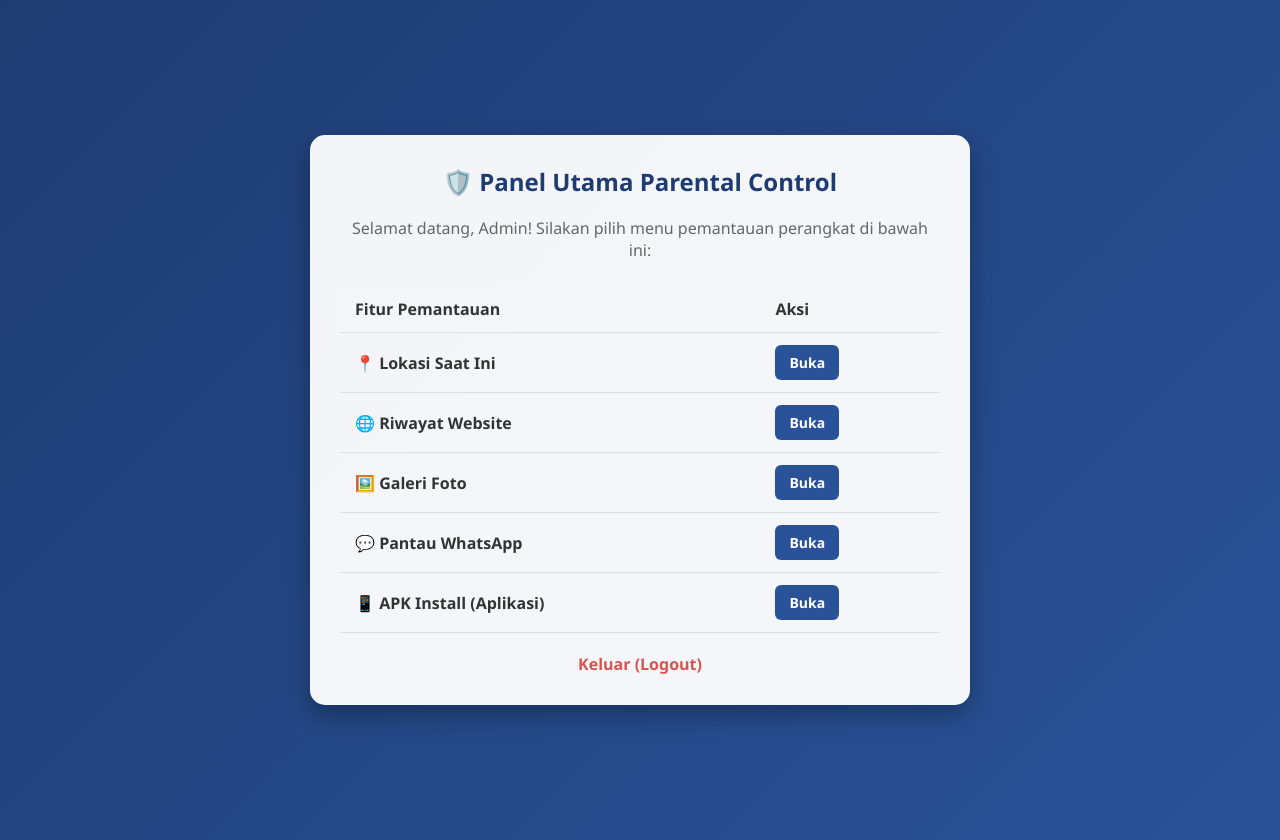
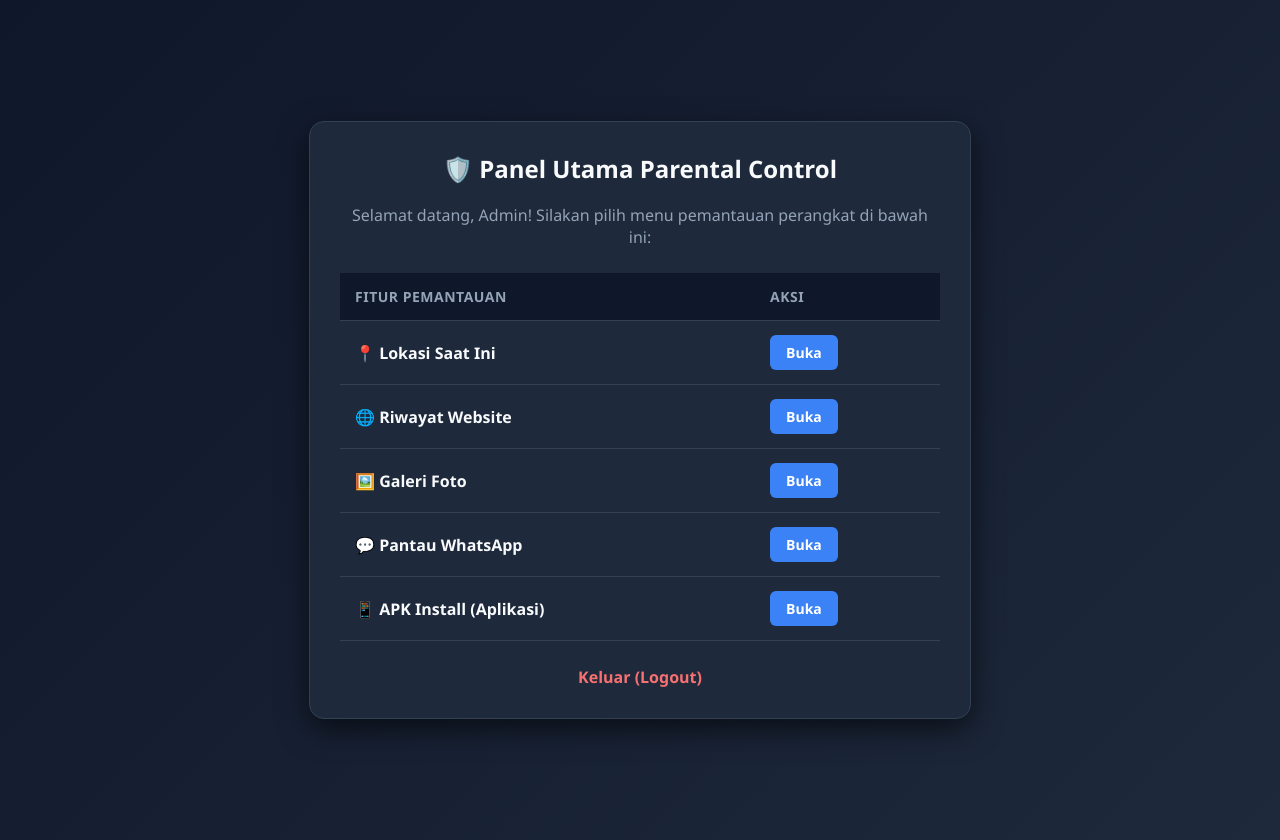
Before and after one commit to jhonycris90258/web-sederhana, a website: page public/dashboard.html in a window 1280 px wide. Drawn offline with Linux system fonts and the light colour scheme.

Commit message:
Update dashboard.html

```diff
--- a/public/dashboard.html
+++ b/public/dashboard.html
@@ -7,26 +7,27 @@
     <style>
         body {
             font-family: 'Segoe UI', Tahoma, Geneva, Verdana, sans-serif;
-            background: linear-gradient(135deg, #1e3c72, #2a5298);
+            background: linear-gradient(135deg, #0f172a, #1e293b);
             margin: 0;
             padding: 20px;
-            color: #fff;
+            color: #f8fafc;
             min-height: 100vh;
             display: flex;
             justify-content: center;
             align-items: center;
         }
         .card {
-            background: rgba(255, 255, 255, 0.95);
-            color: #333;
+            background: #1e293b;
+            color: #f8fafc;
             width: 100%;
             max-width: 600px;
             padding: 30px;
             border-radius: 15px;
-            box-shadow: 0 10px 25px rgba(0,0,0,0.3);
+            box-shadow: 0 10px 30px rgba(0,0,0,0.6);
+            border: 1px solid #334155;
         }
-        h2 { margin-top: 0; color: #1e3c72; text-align: center; }
-        p.subtitle { text-align: center; color: #666; margin-bottom: 25px; }
+        h2 { margin-top: 0; color: #f8fafc; text-align: center; }
+        p.subtitle { text-align: center; color: #94a3b8; margin-bottom: 25px; }
 
         /* Tabel Menu */
         table {
@@ -35,35 +36,39 @@
             margin-bottom: 20px;
         }
         th, td {
-            padding: 12px 15px;
+            padding: 14px 15px;
             text-align: left;
-            border-bottom: 1px solid #ddd;
+            border-bottom: 1px solid #334155;
         }
         th {
-            background-color: #f4f6f9;
-            color: #333;
+            background-color: #0f172a;
+            color: #94a3b8;
+            font-size: 14px;
+            text-transform: uppercase;
+            letter-spacing: 0.5px;
         }
         tr:hover {
-            background-color: #f1f7ff;
+            background-color: rgba(255, 255, 255, 0.03);
         }
         a.btn-menu {
             display: inline-block;
-            padding: 8px 14px;
-            background-color: #2a5298;
+            padding: 8px 16px;
+            background-color: #3b82f6;
             color: white;
             text-decoration: none;
             border-radius: 6px;
             font-size: 14px;
             font-weight: bold;
+            transition: background 0.2s;
         }
-        a.btn-menu:hover { background-color: #1e3c72; }
+        a.btn-menu:hover { background-color: #2563eb; }
 
         .logout-container {
             text-align: center;
-            margin-top: 20px;
+            margin-top: 25px;
         }
         a.logout {
-            color: #d9534f;
+            color: #f87171;
             text-decoration: none;
             font-weight: bold;
         }
```
